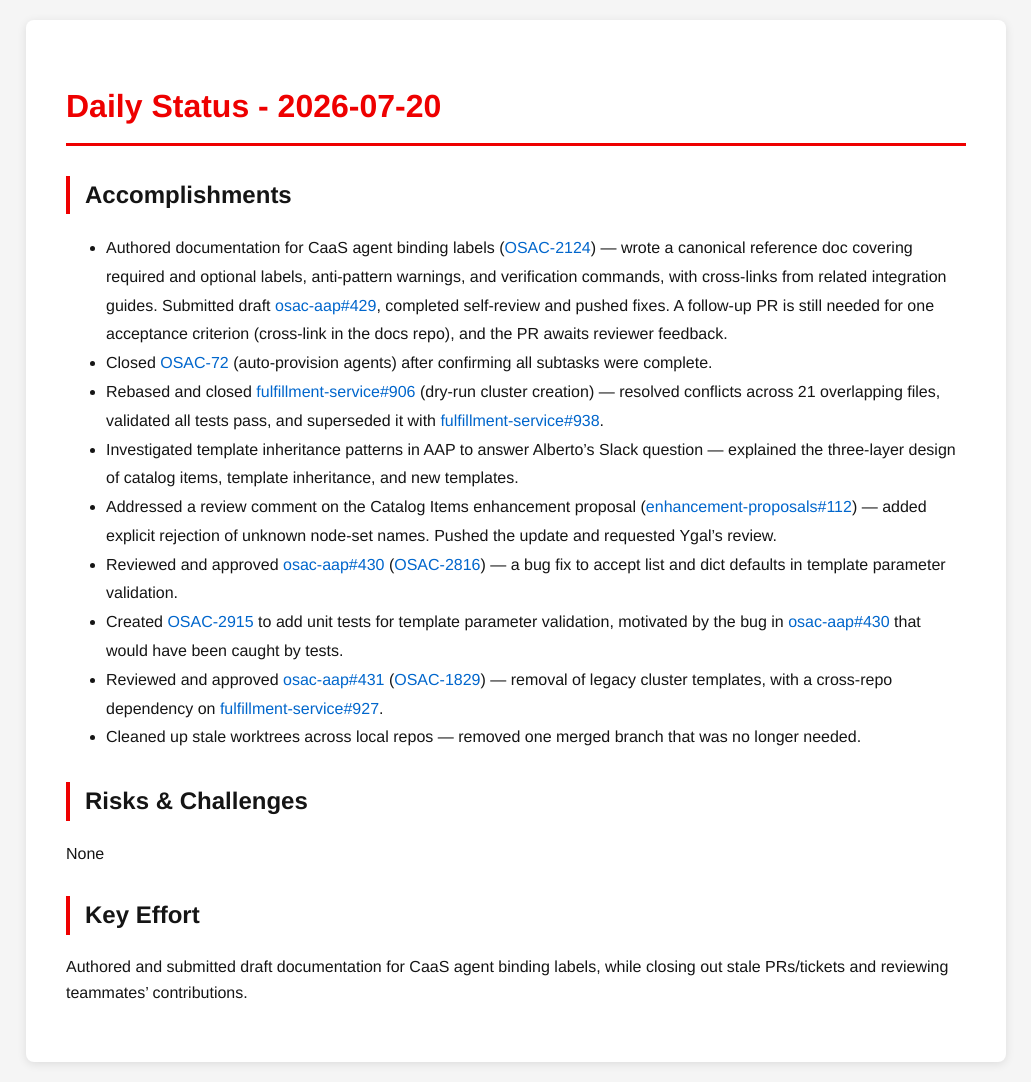
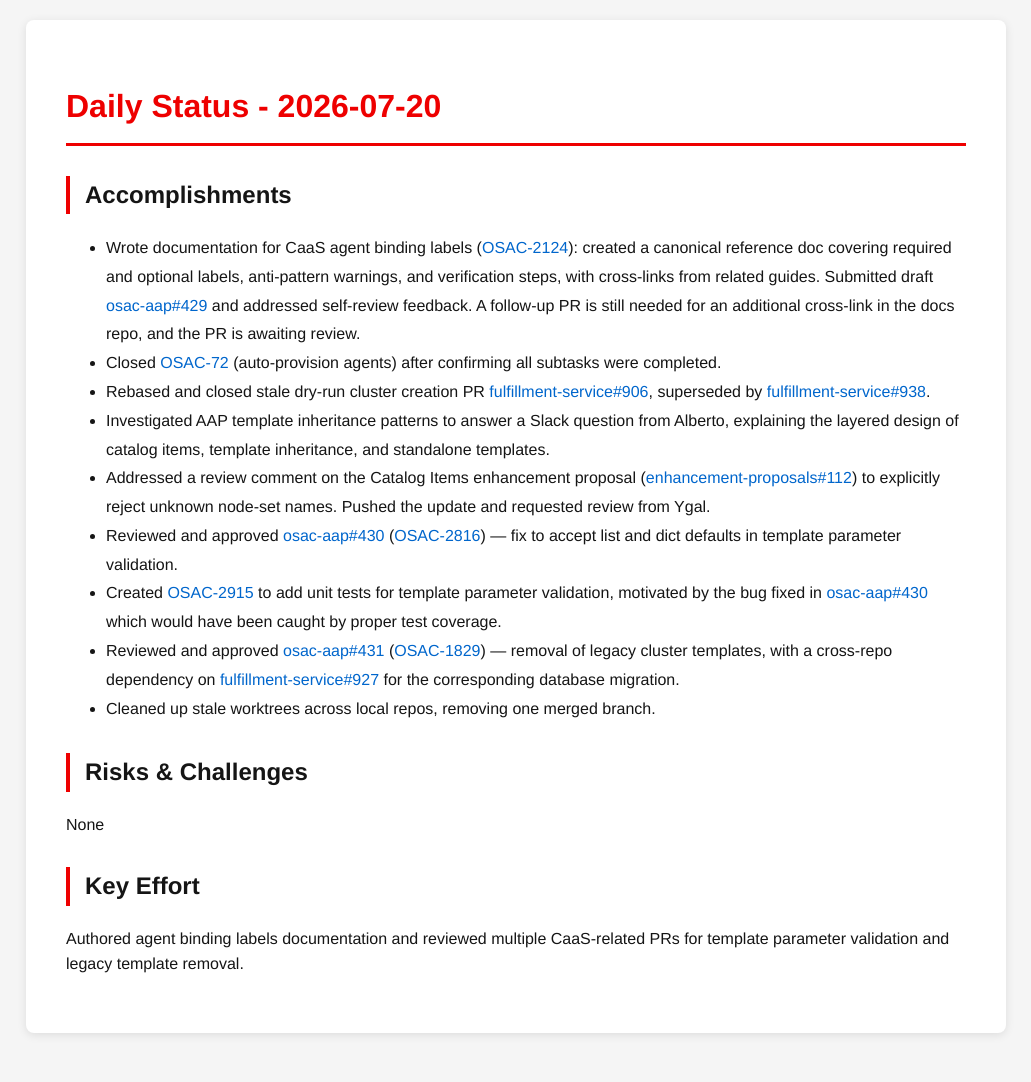
Before and after one commit to tzvatot/daily-status, a Jekyll site: the page built from 2026-07-20.md, in a window 1280 px wide. Shown: the whole page, without its empty margins (124-1155 px from the left). Built offline with Jekyll 4.4.1, drawn with Linux system fonts in a browser that asks for light colours; after the commit the page ends 1053 px from its top, so only the background shows below that.

Commit message:
Daily status update - 2026-07-20

```diff
--- a/2026-07-20.md
+++ b/2026-07-20.md
@@ -7,18 +7,18 @@
 # Daily Status - 2026-07-20
 
 ## Accomplishments
-- Authored documentation for CaaS agent binding labels ([OSAC-2124](https://redhat.atlassian.net/browse/OSAC-2124)) — wrote a canonical reference doc covering required and optional labels, anti-pattern warnings, and verification commands, with cross-links from related integration guides. Submitted draft [osac-aap#429](https://github.com/osac-project/osac-aap/pull/429), completed self-review and pushed fixes. A follow-up PR is still needed for one acceptance criterion (cross-link in the docs repo), and the PR awaits reviewer feedback.
-- Closed [OSAC-72](https://redhat.atlassian.net/browse/OSAC-72) (auto-provision agents) after confirming all subtasks were complete.
-- Rebased and closed [fulfillment-service#906](https://github.com/osac-project/fulfillment-service/pull/906) (dry-run cluster creation) — resolved conflicts across 21 overlapping files, validated all tests pass, and superseded it with [fulfillment-service#938](https://github.com/osac-project/fulfillment-service/pull/938).
-- Investigated template inheritance patterns in AAP to answer Alberto's Slack question — explained the three-layer design of catalog items, template inheritance, and new templates.
-- Addressed a review comment on the Catalog Items enhancement proposal ([enhancement-proposals#112](https://github.com/osac-project/enhancement-proposals/pull/112)) — added explicit rejection of unknown node-set names. Pushed the update and requested Ygal's review.
-- Reviewed and approved [osac-aap#430](https://github.com/osac-project/osac-aap/pull/430) ([OSAC-2816](https://redhat.atlassian.net/browse/OSAC-2816)) — a bug fix to accept list and dict defaults in template parameter validation.
-- Created [OSAC-2915](https://redhat.atlassian.net/browse/OSAC-2915) to add unit tests for template parameter validation, motivated by the bug in [osac-aap#430](https://github.com/osac-project/osac-aap/pull/430) that would have been caught by tests.
-- Reviewed and approved [osac-aap#431](https://github.com/osac-project/osac-aap/pull/431) ([OSAC-1829](https://redhat.atlassian.net/browse/OSAC-1829)) — removal of legacy cluster templates, with a cross-repo dependency on [fulfillment-service#927](https://github.com/osac-project/fulfillment-service/pull/927).
-- Cleaned up stale worktrees across local repos — removed one merged branch that was no longer needed.
+- Wrote documentation for CaaS agent binding labels ([OSAC-2124](https://redhat.atlassian.net/browse/OSAC-2124)): created a canonical reference doc covering required and optional labels, anti-pattern warnings, and verification steps, with cross-links from related guides. Submitted draft [osac-aap#429](https://github.com/osac-project/osac-aap/pull/429) and addressed self-review feedback. A follow-up PR is still needed for an additional cross-link in the docs repo, and the PR is awaiting review.
+- Closed [OSAC-72](https://redhat.atlassian.net/browse/OSAC-72) (auto-provision agents) after confirming all subtasks were completed.
+- Rebased and closed stale dry-run cluster creation PR [fulfillment-service#906](https://github.com/osac-project/fulfillment-service/pull/906), superseded by [fulfillment-service#938](https://github.com/osac-project/fulfillment-service/pull/938).
+- Investigated AAP template inheritance patterns to answer a Slack question from Alberto, explaining the layered design of catalog items, template inheritance, and standalone templates.
+- Addressed a review comment on the Catalog Items enhancement proposal ([enhancement-proposals#112](https://github.com/osac-project/enhancement-proposals/pull/112)) to explicitly reject unknown node-set names. Pushed the update and requested review from Ygal.
+- Reviewed and approved [osac-aap#430](https://github.com/osac-project/osac-aap/pull/430) ([OSAC-2816](https://redhat.atlassian.net/browse/OSAC-2816)) — fix to accept list and dict defaults in template parameter validation.
+- Created [OSAC-2915](https://redhat.atlassian.net/browse/OSAC-2915) to add unit tests for template parameter validation, motivated by the bug fixed in [osac-aap#430](https://github.com/osac-project/osac-aap/pull/430) which would have been caught by proper test coverage.
+- Reviewed and approved [osac-aap#431](https://github.com/osac-project/osac-aap/pull/431) ([OSAC-1829](https://redhat.atlassian.net/browse/OSAC-1829)) — removal of legacy cluster templates, with a cross-repo dependency on [fulfillment-service#927](https://github.com/osac-project/fulfillment-service/pull/927) for the corresponding database migration.
+- Cleaned up stale worktrees across local repos, removing one merged branch.
 
 ## Risks & Challenges
 None
 
 ## Key Effort
-Authored and submitted draft documentation for CaaS agent binding labels, while closing out stale PRs/tickets and reviewing teammates' contributions.
+Authored agent binding labels documentation and reviewed multiple CaaS-related PRs for template parameter validation and legacy template removal.
```
